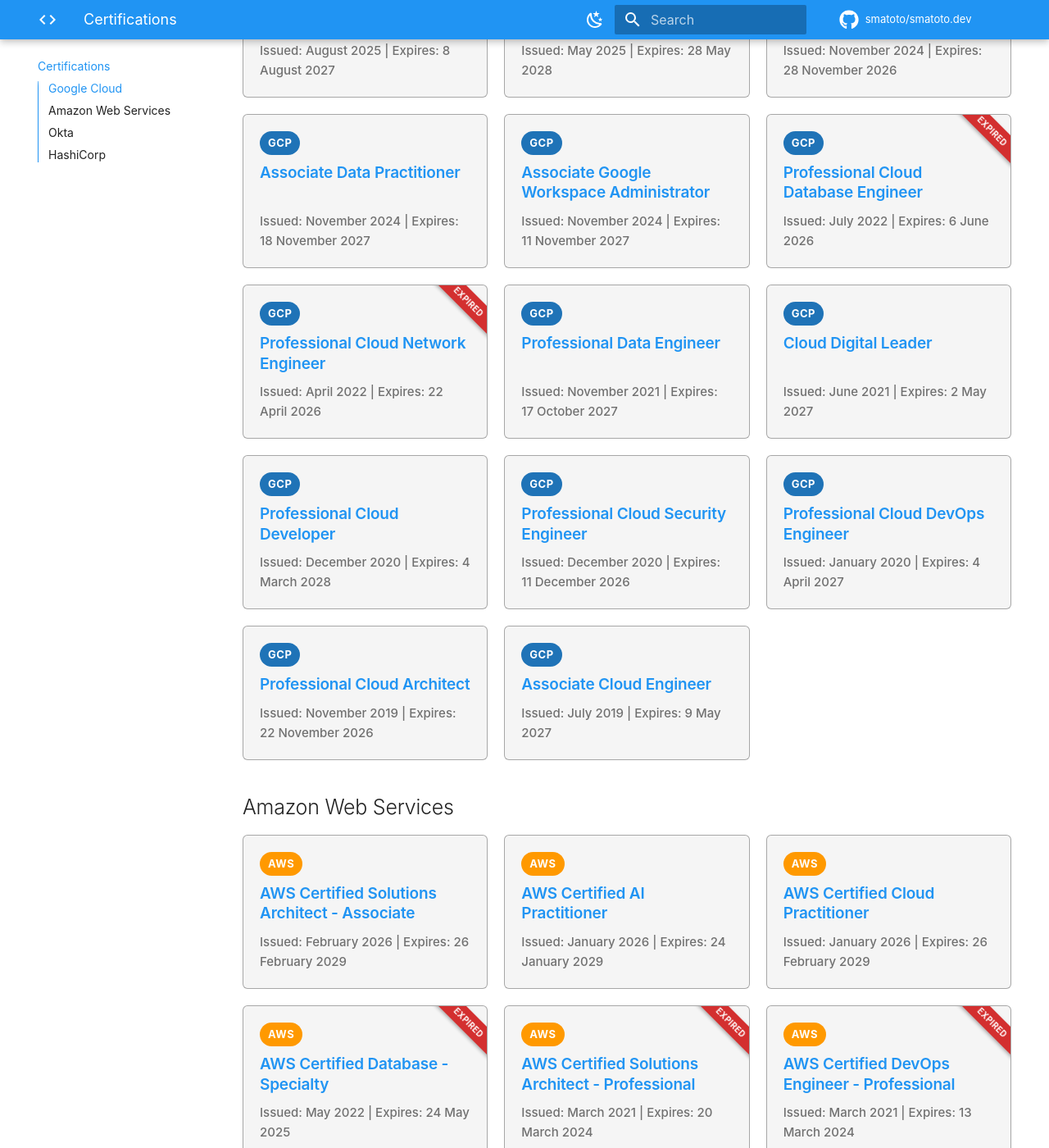
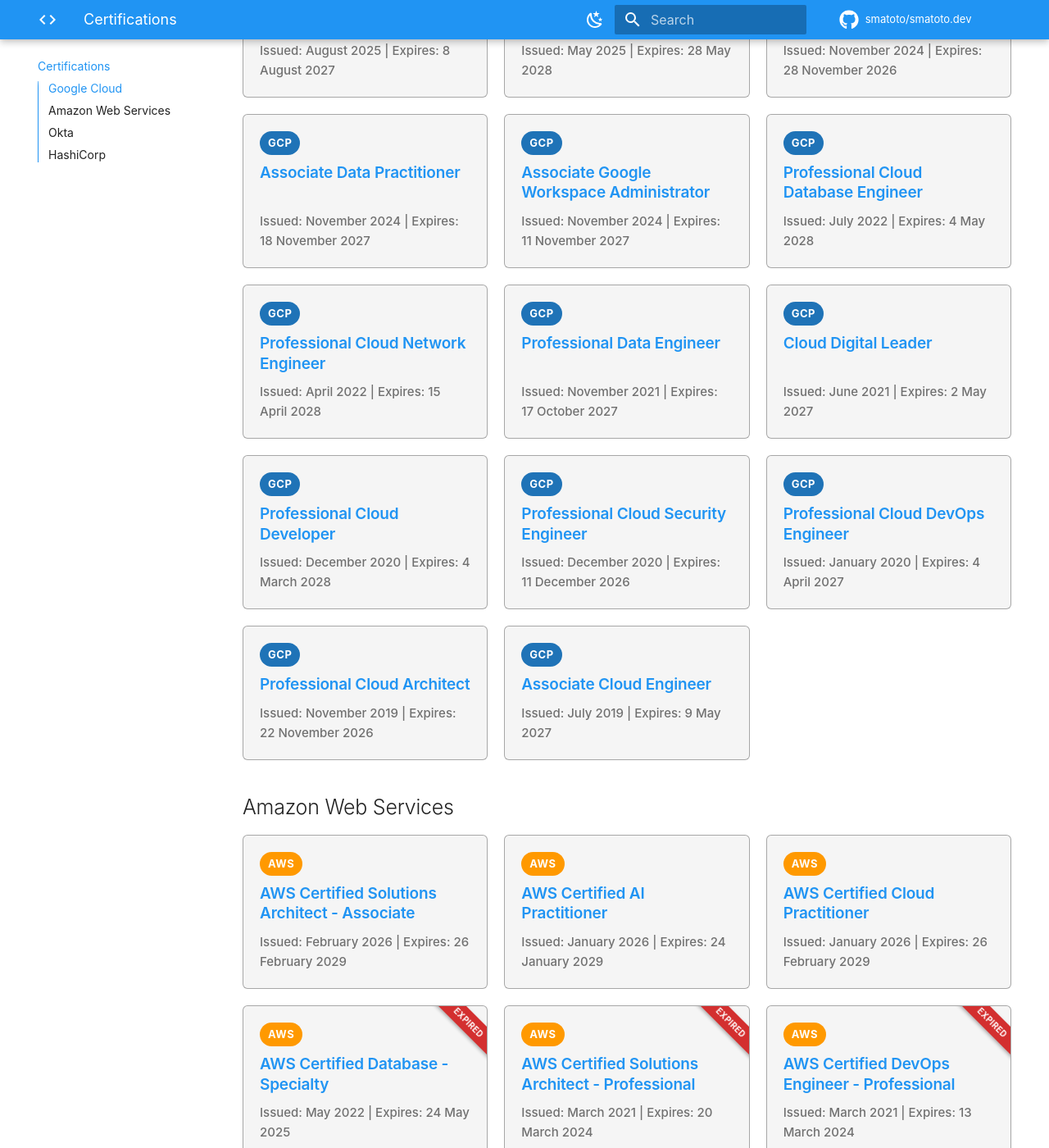
Before and after one commit to smatoto/smatoto.dev, an MkDocs documentation site: the page built from docs/certifications.md, in a window 1280 px wide and 1400 px high, scrolled down 439 px. Shown: the whole window at 82% size. Built offline with MkDocs 1.6.1 and Material for MkDocs 9.7.7, drawn with Linux system fonts in a browser that asks for light colours; some web fonts are replaced; comment, search, counter and statistics services are not loaded; some of the changed text lies outside the part shown.

Commit message:
docs: feature Claude Code Masterclass on homepage, update cert expiry dates
Swap Gemini CLI Workshop card for Claude Code Masterclass on the
homepage. Sync data/certifications.json with corrected expiry dates
and regenerate certifications.md.

```diff
--- a/docs/certifications.md
+++ b/docs/certifications.md
@@ -37,16 +37,16 @@
     <span class="cert-date">Issued: November 2024 | Expires: 11 November 2027</span>
   </a>
 
-  <a href="https://www.credly.com/badges/e3d27eb0-0c3d-4f85-8162-d7e2d85aa4e6" class="cert-card" data-expires="2026-06-06" target="_blank" rel="noopener noreferrer">
+  <a href="https://www.credly.com/badges/e3d27eb0-0c3d-4f85-8162-d7e2d85aa4e6" class="cert-card" data-expires="2028-05-04" target="_blank" rel="noopener noreferrer">
     <span class="issuer-badge issuer-compact google" title="Google Cloud" aria-label="Google Cloud">GCP</span>
     <h3>Professional Cloud Database Engineer</h3>
-    <span class="cert-date">Issued: July 2022 | Expires: 6 June 2026</span>
+    <span class="cert-date">Issued: July 2022 | Expires: 4 May 2028</span>
   </a>
 
-  <a href="https://www.credly.com/badges/ded49db6-17c8-4911-a6bc-ee913ee846fa" class="cert-card" data-expires="2026-04-22" target="_blank" rel="noopener noreferrer">
+  <a href="https://www.credly.com/badges/ded49db6-17c8-4911-a6bc-ee913ee846fa" class="cert-card" data-expires="2028-04-15" target="_blank" rel="noopener noreferrer">
     <span class="issuer-badge issuer-compact google" title="Google Cloud" aria-label="Google Cloud">GCP</span>
     <h3>Professional Cloud Network Engineer</h3>
-    <span class="cert-date">Issued: April 2022 | Expires: 22 April 2026</span>
+    <span class="cert-date">Issued: April 2022 | Expires: 15 April 2028</span>
   </a>
 
   <a href="https://www.credly.com/badges/d94fd5ae-f9cc-4fe1-a51c-121f98e6b6c3" class="cert-card" data-expires="2027-10-17" target="_blank" rel="noopener noreferrer">
@@ -138,10 +138,10 @@
     <span class="cert-date">Issued: September 2020 | Expires: 13 March 2024</span>
   </a>
 
-  <a href="https://www.credly.com/badges/a3c455fb-52da-4123-b471-488674a381d4" class="cert-card" data-expires="2024-03-13" target="_blank" rel="noopener noreferrer">
+  <a href="https://www.credly.com/badges/5d56a31f-cb74-4fa8-93f0-ff1084429983" class="cert-card" data-expires="2029-05-27" target="_blank" rel="noopener noreferrer">
     <span class="issuer-badge issuer-compact aws" title="Amazon Web Services" aria-label="Amazon Web Services">AWS</span>
     <h3>AWS Certified Developer - Associate</h3>
-    <span class="cert-date">Issued: August 2020 | Expires: 13 March 2024</span>
+    <span class="cert-date">Issued: May 2026 | Expires: 27 May 2029</span>
   </a>
 
   <a href="https://www.credly.com/badges/426c9d69-e704-4aca-8c54-309b33c82fb7" class="cert-card" data-expires="2026-07-10" target="_blank" rel="noopener noreferrer">
```
Also changed, not shown: docs/index.md (+7 -7 lines), 1 other file.
